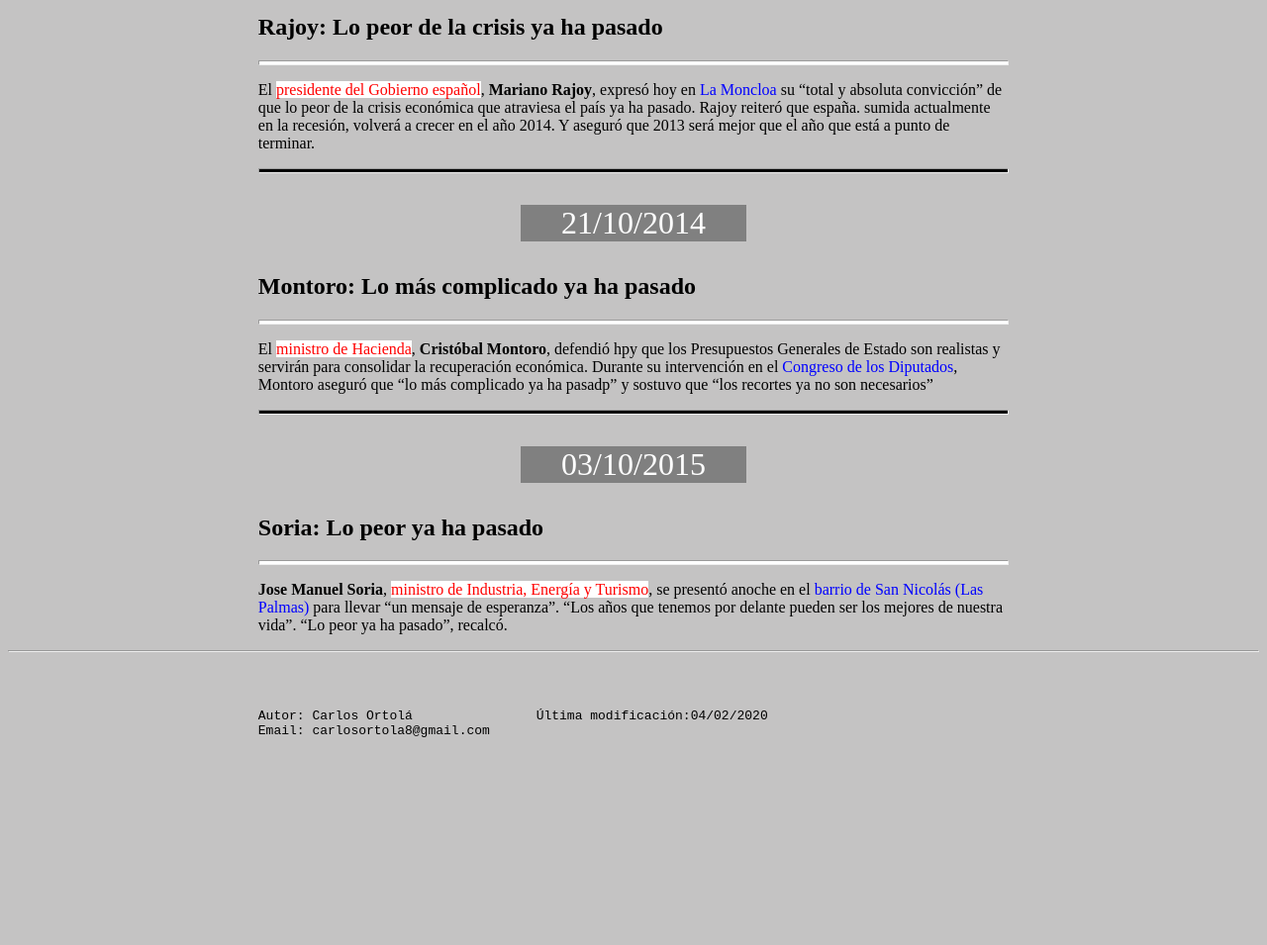
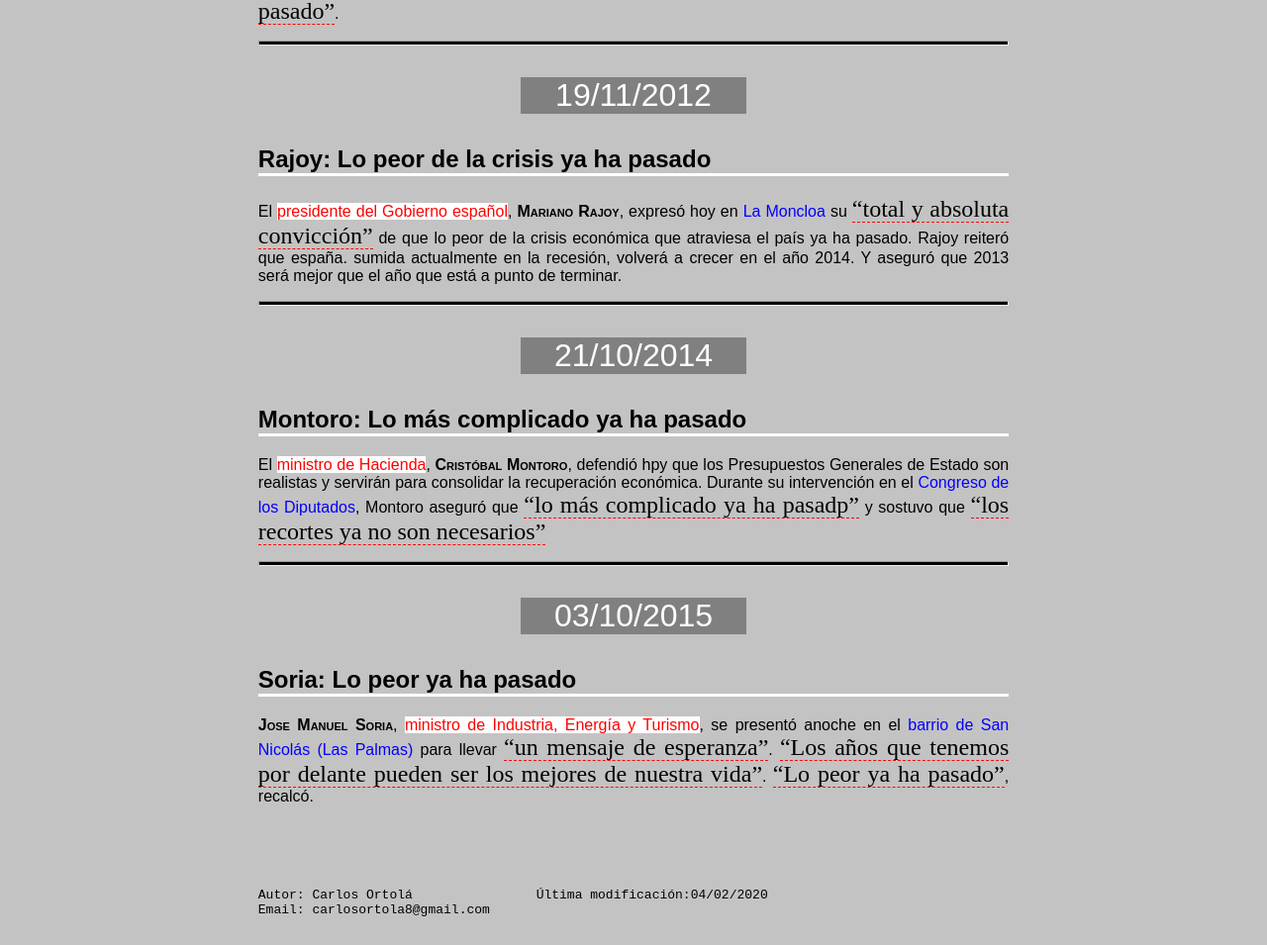
Before and after one commit to Carlos-Ortola/DejaVu, a plain HTML site: page index.html in a window 1280 px wide. Shown: the part 678-1633 px from the top of the page at 99% size. Before the commit the page ends 1452 px from the top, so only its background shows below. Drawn offline with Linux system fonts and the light colour scheme.

Commit message:
commit final

```diff
--- a/estilos.css
+++ b/estilos.css
@@ -3,8 +3,8 @@
 /*Estructura General*/
 body{
     background-color:rgb(196, 195, 195);
-
-
+    text-align: justify;
+    font-family:sans-serif;
 }
 header{
     background-color: black;
@@ -20,17 +20,18 @@ footer{
     margin-right:25%;
 }
 
-/*Líneas horizontales*/
-hr.negro{
+h1{
+    padding: 2%;
+}
+hr{
     height: 3px;
     background-color: black;
 }
-hr.blanco{
-    height: 3px;
-    background-color: white;
-}
 
 /*CSS del interior de las secciones*/
+h2{
+    border-bottom: white 3px solid;
+}
 span.lugar{
     color: blue;
 }
@@ -46,3 +47,10 @@ p.fecha{
     font-size: xx-large;
     text-align: center;
 }
+strong{
+    font-variant: small-caps;
+}
+q {
+    border-bottom: red 1px dashed;
+    font-family: serif;
+    font-size: 150%;
--- a/index.html
+++ b/index.html
@@ -13,12 +13,11 @@
     </header>
 
     <main>
-        <hr class="negro">
+        <hr>
         <!--Sección de Rodrigo Rato-->
         <section>
             <p class="fecha">05/05/2008</p>
             <h2>Rato cree que lo peor de la crisis crediticia ya ha pasado</h2>
-            <hr class="blanco">
             <p><strong>Rodrigo Rato</strong> ha señalado en una entrevista con Bloomerang
                 que lo peor de la crisis de crédito ya ha pasado y que la fortaleza
                 del dólar está justificada. <q>Los mercados nos están diciendo que es
@@ -28,12 +27,11 @@
                 centrado</q>, dijo Rato.
             </p>
         </section>
-        <hr class="negro">
+        <hr>
         <!--Sección de Elena Salgado-->
         <section>
             <p class="fecha">29/07/2010</p>
             <h2>Salgado considera que lo peor de la crisis ya ha pasado</h2>
-            <hr class="blanco">
             <p>La <span class="cargo">vicepresidenta segunda del Gobierno y minístra de Economía</span>,
                <strong>Elena Salgado</strong>, se mostró hoy optimista
                respecto a la evolución de la sustitución económica al asegurar en un discurso
@@ -41,12 +39,11 @@
                con motivo de la celebración del Día de las Instituciones que <q>lo peor ya ha pasado</q>.
             </p>
         </section>
-        <hr class="negro">
+        <hr>
         <!--Sección de Mariano Rajoy-->
         <section>
             <p class="fecha">19/11/2012</p>
             <h2>Rajoy: Lo peor de la crisis ya ha pasado</h2>
-            <hr class="blanco">
             <p>El <span class="cargo">presidente del Gobierno español</span>,
             <strong>Mariano Rajoy</strong>, expresó hoy en <span class="lugar">La Moncloa</span>
             su <q>total y absoluta convicción</q> de que lo peor de la crisis económica que atraviesa
@@ -55,12 +52,11 @@
             el año que está a punto de terminar.
             </p>
         </section>
-        <hr class="negro">
+        <hr>
         <!--Sección de Cristóbal Montoro-->
         <section>
             <p class="fecha">21/10/2014</p>
             <h2>Montoro: Lo más complicado ya ha pasado</h2>
-            <hr class="blanco">
             <p>El <span class="cargo">ministro de Hacienda</span>, <strong>Cristóbal Montoro</strong>,
                defendió hpy que los Presupuestos Generales de Estado son realistas y servirán para consolidar
                la recuperación económica. Durante su intervención en el <span class="lugar">Congreso de los Diputados</span>,
@@ -68,12 +64,11 @@
                necesarios</q>
             </p>
         </section>
-        <hr class="negro">
+        <hr>
         <!--Sección de Jose Manuel Soria-->
         <section>
             <p class="fecha">03/10/2015</p>
             <h2>Soria: Lo peor ya ha pasado</h2>
-            <hr class="blanco">
             <p><strong>Jose Manuel Soria</strong>, <span class="cargo">ministro de Industria,
                 Energía y Turismo</span>, se presentó anoche en el
                 <span class="lugar">barrio de San Nicolás (Las Palmas)</span> para llevar
@@ -84,7 +79,7 @@
         </section>
 
     </main>
-    <hr>
+    <br>
     <br>
     <br>
 
```
